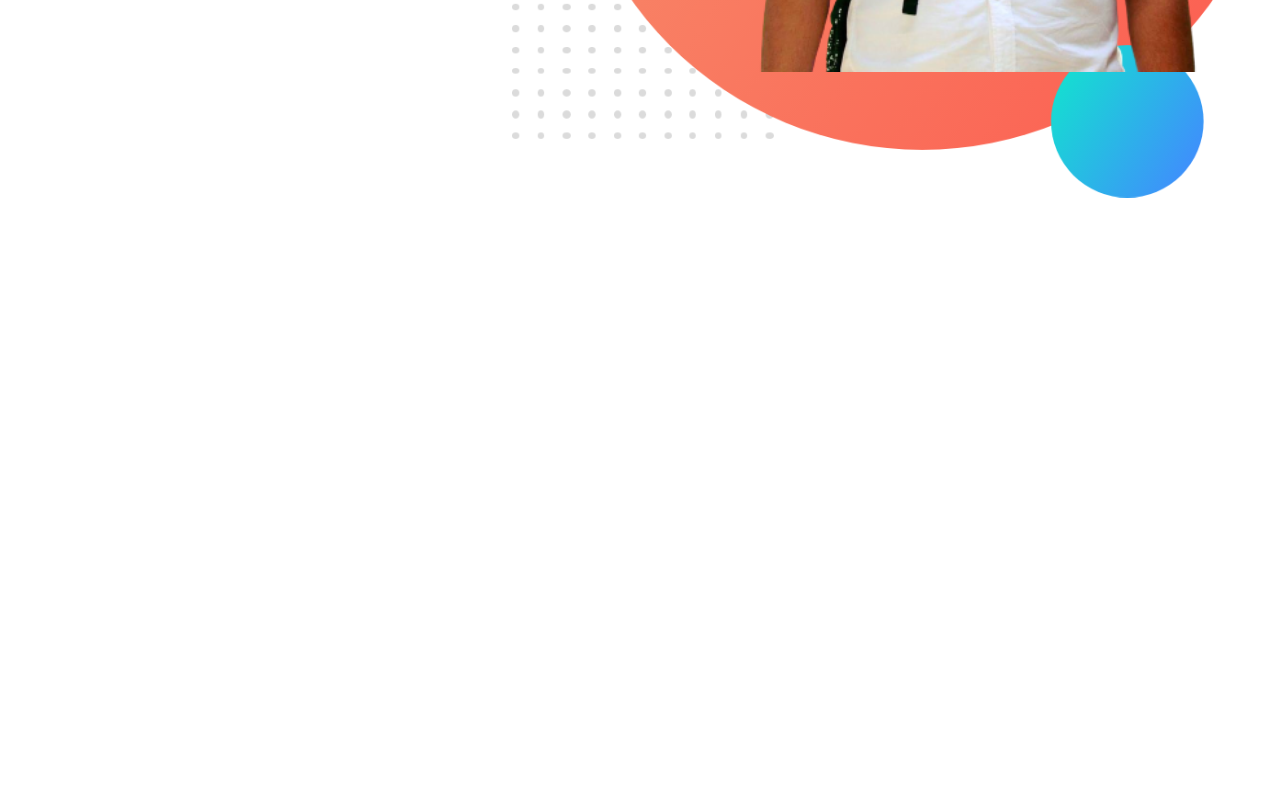
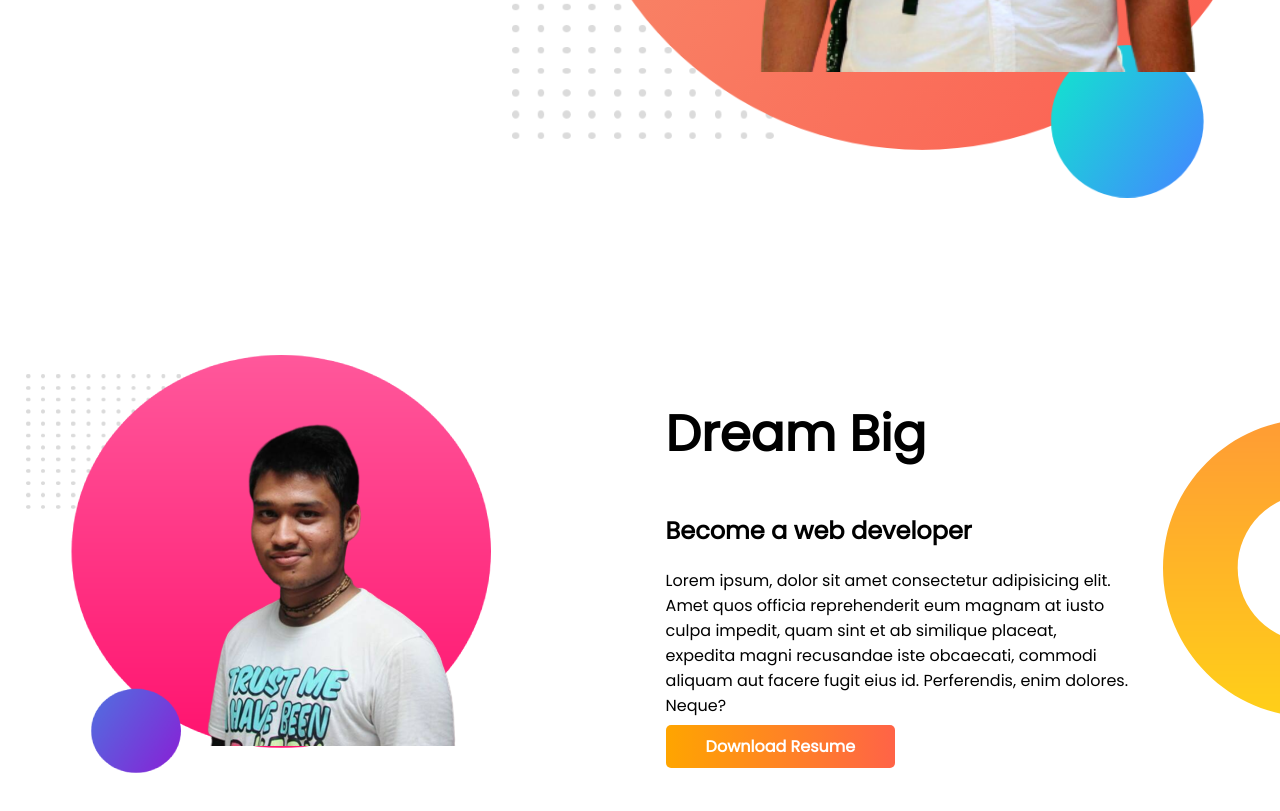
Before and after one commit to Abhowmic101/developer-portfolio, a plain HTML site: page index.html in a window 1280 px wide. Shown: the part 575-1386 px from the top of the page. Before the commit the page ends 800 px from the top, so only its background shows below. Drawn offline with Linux system fonts and the light colour scheme.

Commit message:
My second section

```diff
--- a/index.html
+++ b/index.html
@@ -31,6 +31,24 @@
         <div id="col2">
             <img src="images2/my-pic.png" id="my-pic" alt="my-pic ">
         </div>
+    </section>
+    <section class="dream-big">
+        <div class="half-width">
+            <img src="images/Background (1).png" alt="my-pic2">
+        </div>
+        <div class="half-width">
+            <h1>Dream Big</h1>
+            <h2>Become a web developer </h2>
+            <p id="para-2">Lorem ipsum, dolor sit amet consectetur adipisicing elit. Amet quos officia reprehenderit eum
+                magnam at
+                iusto culpa impedit, quam sint et ab similique placeat, expedita magni recusandae iste obcaecati,
+                commodi aliquam aut facere fugit eius id. Perferendis, enim dolores. Neque?
+
+            </p>
+            <a class="link-button" href="../../../../Pdfs/02. Seven Golden Rule of Listenning.pdf"
+                target="_blank">Download Resume</a>
+        </div>
+    </section>
 
     </section>
 </body>
--- a/style.css
+++ b/style.css
@@ -14,17 +14,31 @@ h1 {
     display: flex;
     background-image: url(images/top-banner.png);
     background-repeat: no-repeat;
+    margin-bottom: 150px;
 }
-
-#col1 {}
 
 .half-width #my-pic {
     width: 100%;
 }
 
+
+.dream-big {
+    display: flex;
+    margin-bottom: 150px;
+    background-image: url(images/dream-bg.png);
+    background-repeat: no-repeat;
+    background-position: right;
+
+}
+
+#para-2 {
+    padding-right: 150px;
+
+}
+
 .half-width {
     width: 50%;
-    padding-left: 5%;
+    padding-left: 2%;
 }
 
 .link-button {
@@ -33,6 +47,7 @@ h1 {
     padding: 10px 40px;
     border-radius: 5px;
     color: white;
+    font-weight: bold;
 
 }
 
```
Also changed, not shown: Images2/my-pic2.png (renamed from Images2/14890004_215799435508097_3488978756536026885_o-removebg-preview (2) (1).png), Images2/my-pic3.png (renamed from Images2/158840023_1152512551836776_3553352172364984130_n-removebg-preview (1).png), images/Background (1).png (added).
